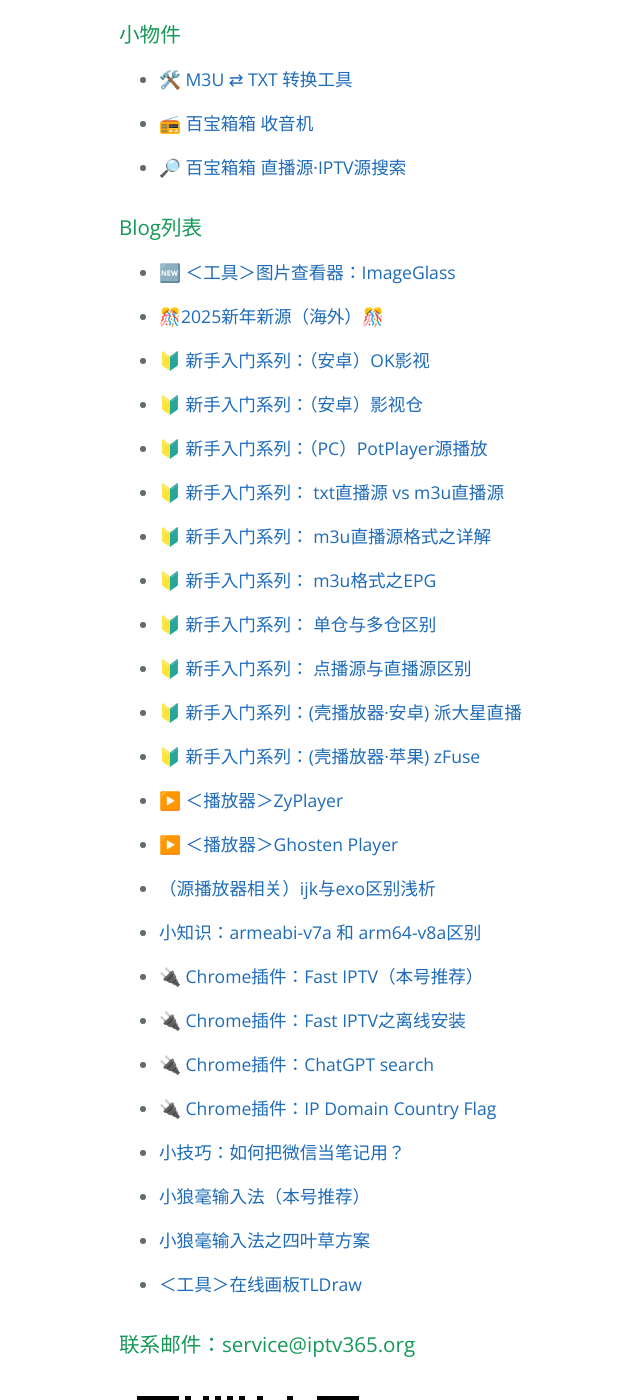
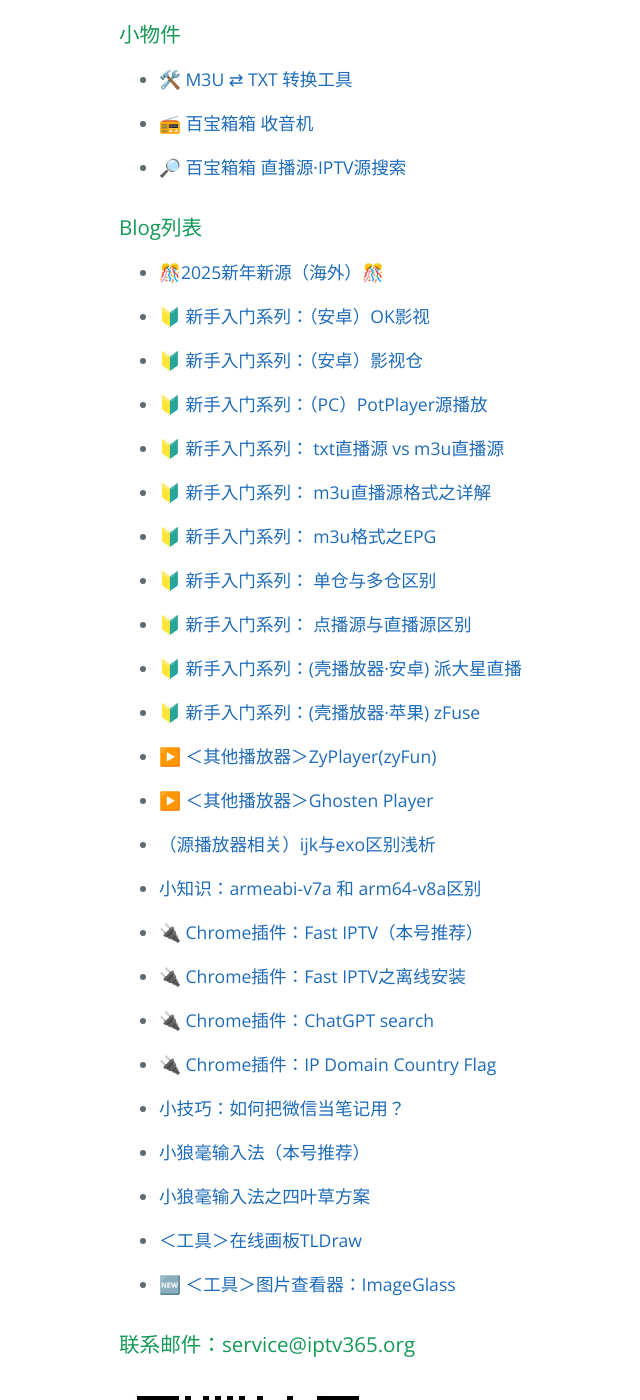
Before and after one commit to kimwang1978/iptv.github.io, a Jekyll site: the page built from index.md, in a window 1280 px wide and 1400 px high, scrolled down 725 px. Shown: the whole window, without its empty margins (105-745 px from the left). Built offline with Jekyll 4.4.1, drawn with Linux system fonts in a browser that asks for light colours; our own code applies the rules of GitHub Pages for plain Markdown files; grey boxes are pictures that could not be loaded.

Commit message:
Update 20250514

```diff
--- a/index.md
+++ b/index.md
@@ -37,9 +35,9 @@
 
 *   🔰 [新手入门系列：(壳播放器·苹果) zFuse](./docs/012_zFuse.md)
 
-*   ▶️ [＜播放器＞ZyPlayer](./docs/021_ZyPlayer.md)
+*   ▶️ [＜其他播放器＞ZyPlayer(zyFun)](./docs/021_ZyPlayer.md)
 
-*   ▶️ [＜播放器＞Ghosten Player](./docs/016_GhostenPlayer.md)
+*   ▶️ [＜其他播放器＞Ghosten Player](./docs/016_GhostenPlayer.md)
 
 *   [（源播放器相关）ijk与exo区别浅析](./docs/003_JieMa.md)
 
```
Also changed, not shown: other parts of index.md (+2 -2 lines).
